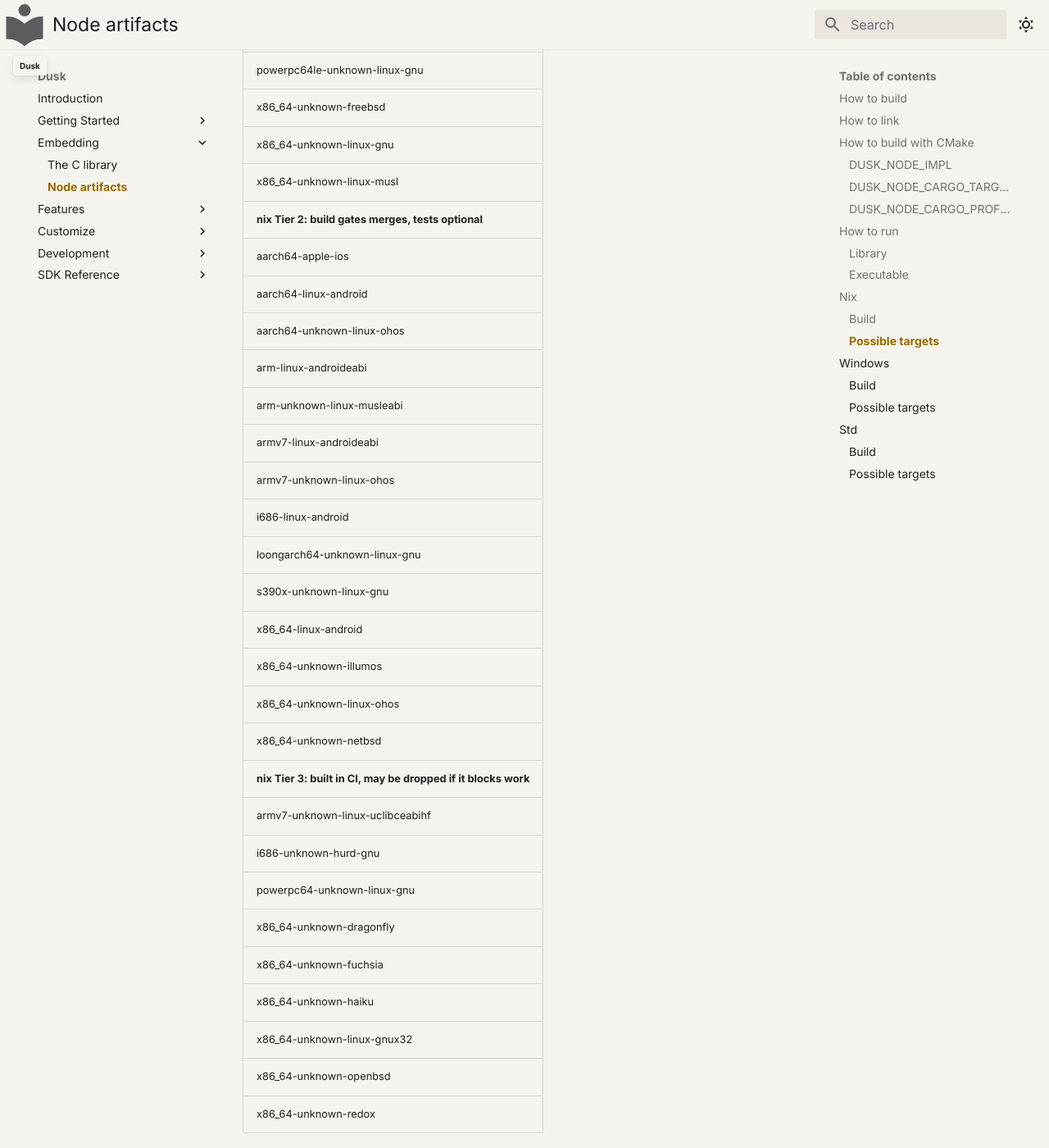
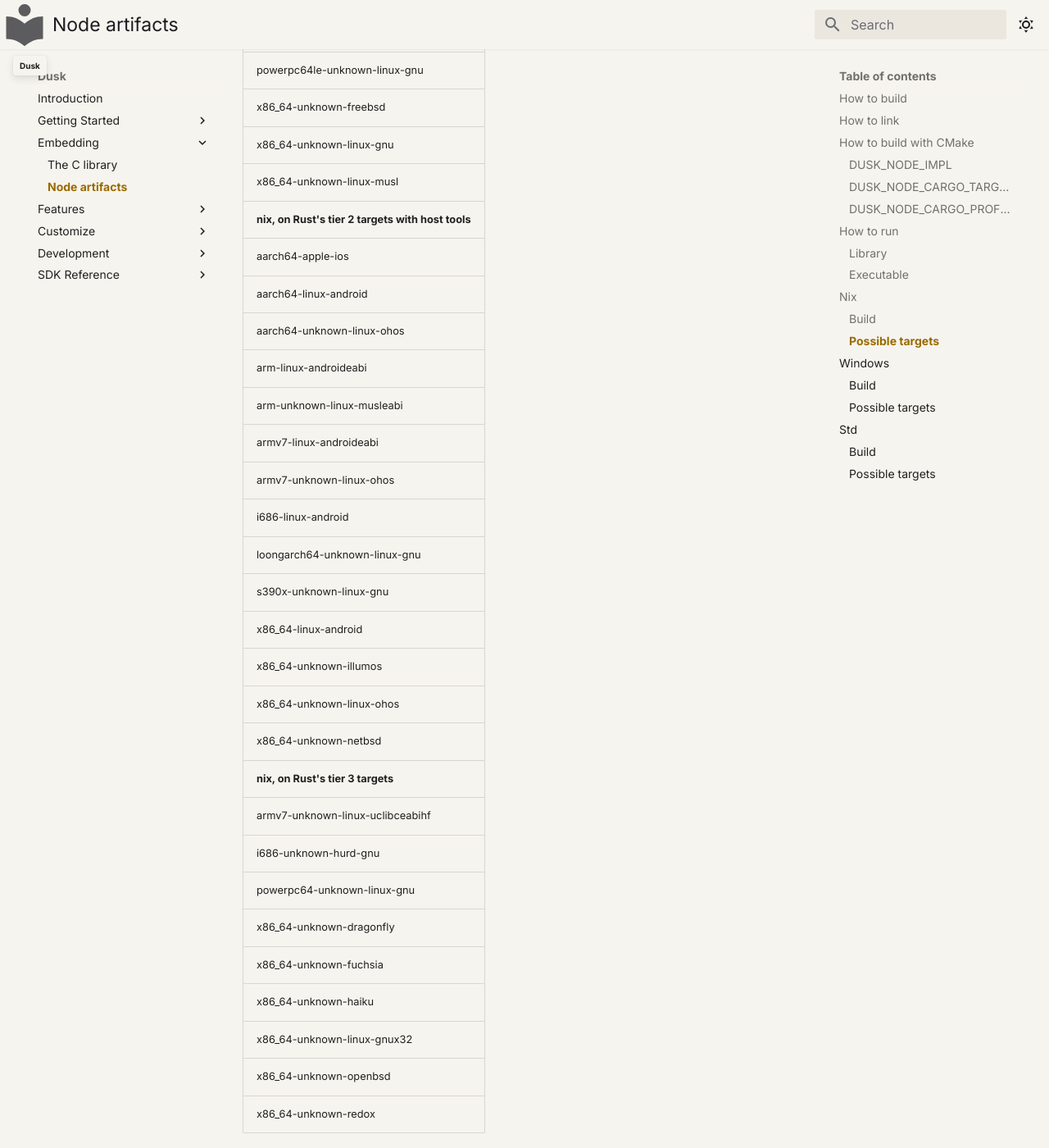
Before and after one commit to tomerze/dusk, an MkDocs documentation site: the page built from docs/docs/embedding/node-artifacts.md, in a window 1280 px wide and 1400 px high, scrolled down 5510 px. Shown: the whole window at 82% size. Built offline with MkDocs 1.6.1 and Material for MkDocs 9.7.7, drawn with Linux system fonts in a browser that asks for light colours; comment, search, counter and statistics services are not loaded; some of the changed text lies outside the part shown.

Commit message:
Update docs for the target lists that name Rust's tiers, not dusk's CI
The nix target lists were grouped under headings that read "build and tests gate merges", "build gates merges, tests optional" and "built in CI, may be dropped if it blocks work". None of that is true here: `.github/workflows/ci.yml` has no target matrix and its own comment says no job in it compiles the workspace, so no merge is gated on a build of any target, let alone the fifteen the first heading covered.

What the three groups actually are is upstream Rust's target tiers, which is a statement about rustc's support and not about this repository. The headings say that instead. A node developer picking a target to ship on was being told fifteen of them were build-and-test gated by dusk.

```diff
--- a/docs/docs/embedding/node-artifacts.md
+++ b/docs/docs/embedding/node-artifacts.md
@@ -170,7 +170,7 @@ cargo build --profile prod --target <target> -p dusk_node
 
 | Target |
 |---|
-| **nix Tier 1: build and tests gate merges** |
+| **nix, on Rust's tier 1 targets** |
 | aarch64-apple-darwin |
 | aarch64-unknown-linux-gnu |
 | arm-unknown-linux-gnueabi |
@@ -186,7 +186,7 @@ cargo build --profile prod --target <target> -p dusk_node
 | x86_64-unknown-freebsd |
 | x86_64-unknown-linux-gnu |
 | x86_64-unknown-linux-musl |
-| **nix Tier 2: build gates merges, tests optional** |
+| **nix, on Rust's tier 2 targets with host tools** |
 | aarch64-apple-ios |
 | aarch64-linux-android |
 | aarch64-unknown-linux-ohos |
@@ -201,7 +201,7 @@ cargo build --profile prod --target <target> -p dusk_node
 | x86_64-unknown-illumos |
 | x86_64-unknown-linux-ohos |
 | x86_64-unknown-netbsd |
-| **nix Tier 3: built in CI, may be dropped if it blocks work** |
+| **nix, on Rust's tier 3 targets** |
 | armv7-unknown-linux-uclibceabihf |
 | i686-unknown-hurd-gnu |
 | powerpc64-unknown-linux-gnu |
```
